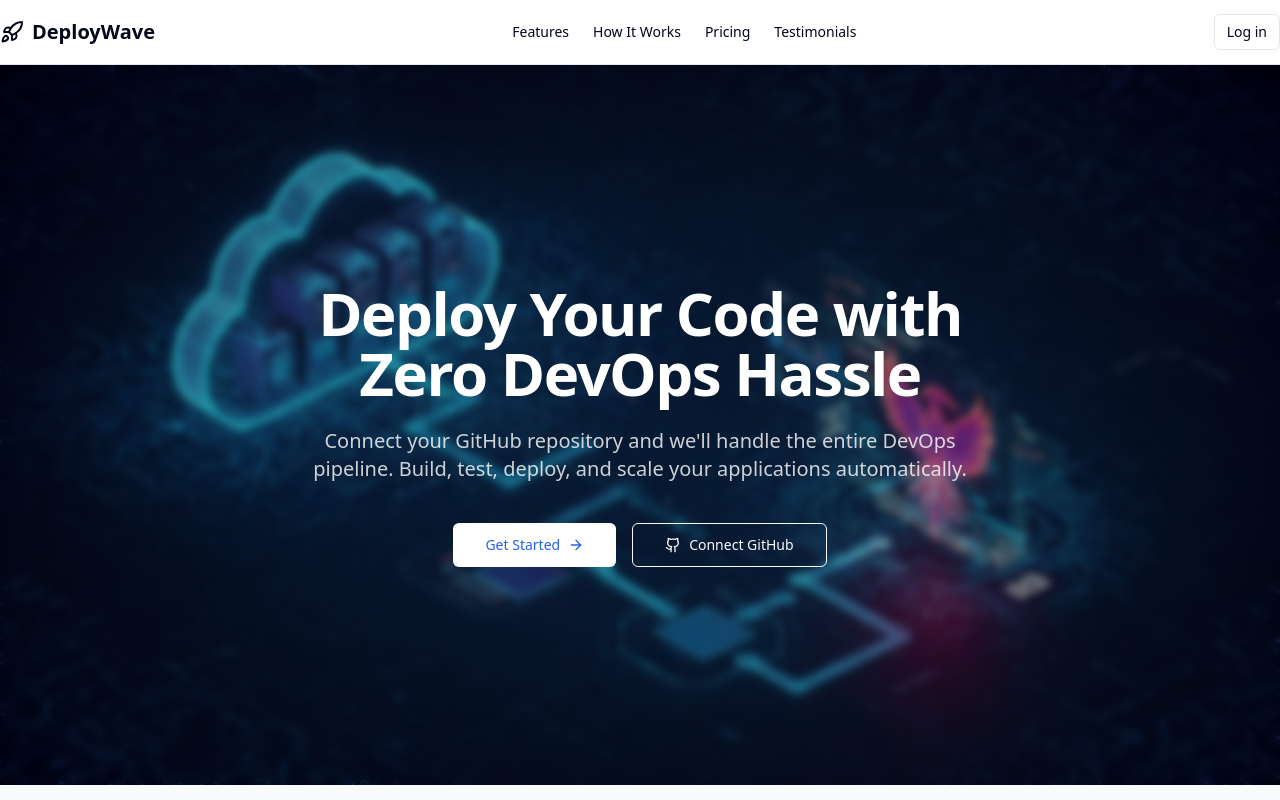
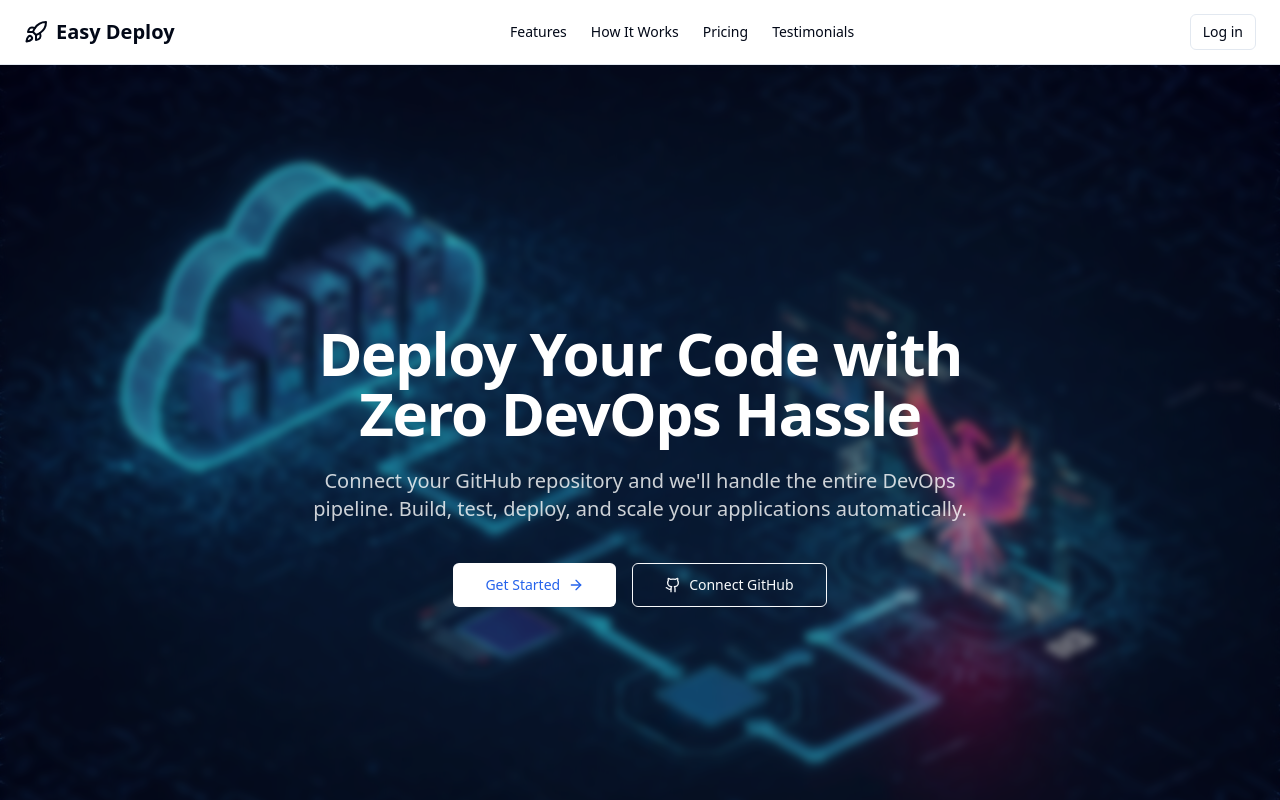
Before and after one commit to mo7amedgom3a/Easy-Deploy, a Next.js app in the folder Frontend/: page / in a window 1280 px wide. Shown: the top 800 px of the page. Built offline with nearby package versions, Linux system fonts and the light colour scheme.

Commit message:
Update app title to 'Easy Deploy' and adjust layout styles

```diff
--- a/Frontend/app/layout.tsx
+++ b/Frontend/app/layout.tsx
@@ -2,7 +2,7 @@ import type { Metadata } from 'next'
 import './globals.css'
 
 export const metadata: Metadata = {
-  title: 'v0 App',
+  title: 'Easy Deploy',
   description: 'Created with v0',
   generator: 'v0.dev',
 }
--- a/Frontend/app/page.tsx
+++ b/Frontend/app/page.tsx
@@ -6,12 +6,12 @@ import { Card, CardContent, CardDescription, CardHeader, CardTitle } from "@/com
 
 export default function Home() {
   return (
-    <div className="flex min-h-screen flex-col">
+    <div className="flex min-h-screen flex-col mx-auto">
       <header className="sticky top-0 z-50 w-full border-b bg-background/95 backdrop-blur supports-[backdrop-filter]:bg-background/60">
-        <div className="container flex h-16 items-center justify-between">
+        <div className="container flex h-16 items-center justify-between px-6">
           <div className="flex items-center gap-2 font-bold text-xl">
             <Rocket className="h-6 w-6" />
-            <span>DeployWave</span>
+            <span>Easy Deploy</span>
           </div>
           <nav className="hidden md:flex items-center gap-6">
             <Link href="#features" className="text-sm font-medium hover:underline underline-offset-4">
@@ -36,7 +36,7 @@ export default function Home() {
       </header>
       <main className="flex-1">
         {/* Hero Section with Background Image */}
-        <section className="relative min-h-[90vh] flex items-center">
+        <section className="relative min-h-[100vh] flex items-center">
           {/* Background Image */}
           <div className="absolute inset-0 z-0">
             <Image
--- a/Frontend/package.json
+++ b/Frontend/package.json
@@ -66,5 +66,6 @@
     "postcss": "^8",
     "tailwindcss": "^3.4.17",
     "typescript": "^5"
-  }
+  },
+  "packageManager": "pnpm@10.7.0+sha512.6b865ad4b62a1d9842b61d674a393903b871d9244954f652b8842c2b553c72176b278f64c463e52d40fff8aba385c235c8c9ecf5cc7de4fd78b8bb6d49633ab6"
 }
```
Also changed, not shown: 1 other file (tests, documents, lock files or other folders).
